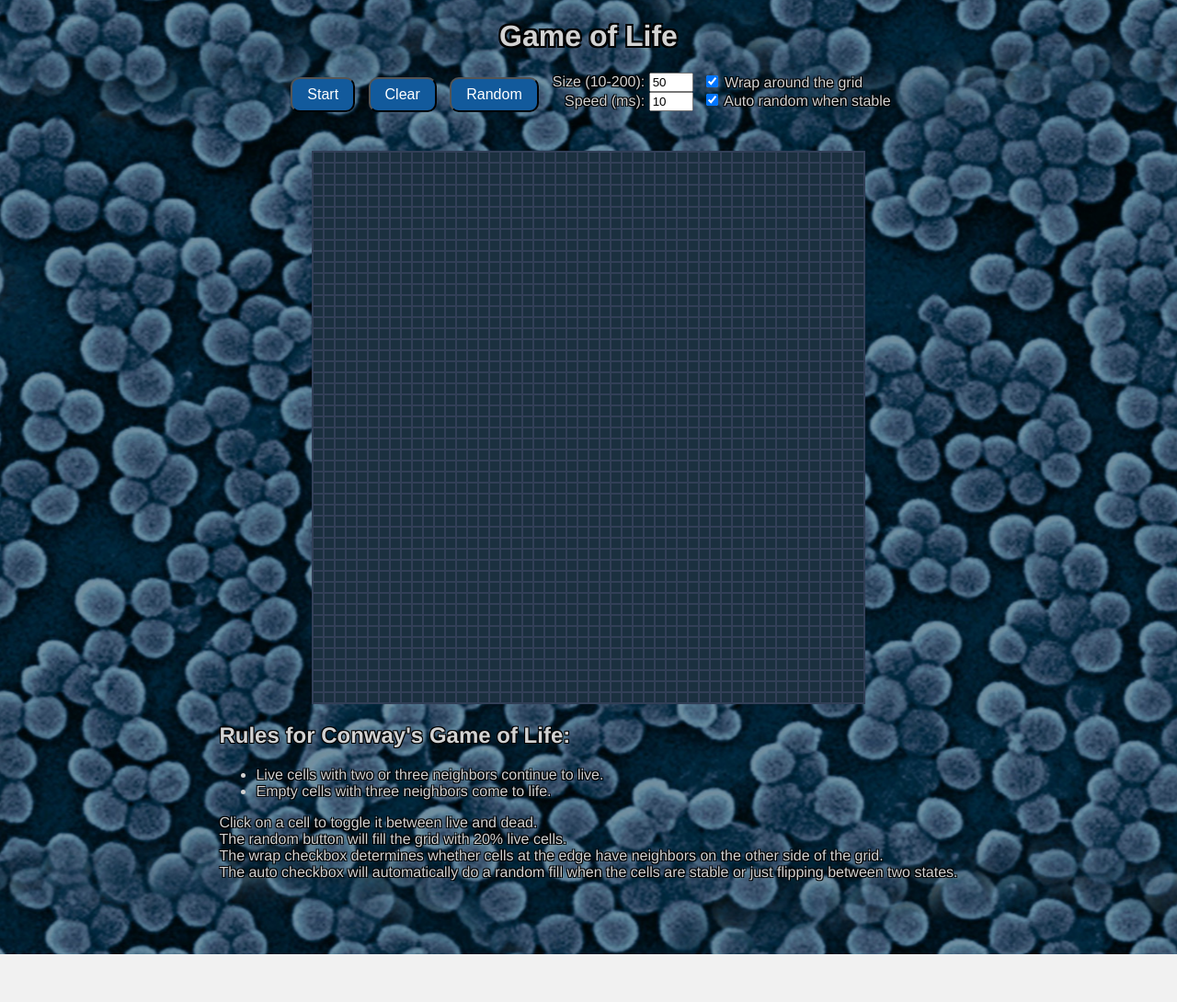
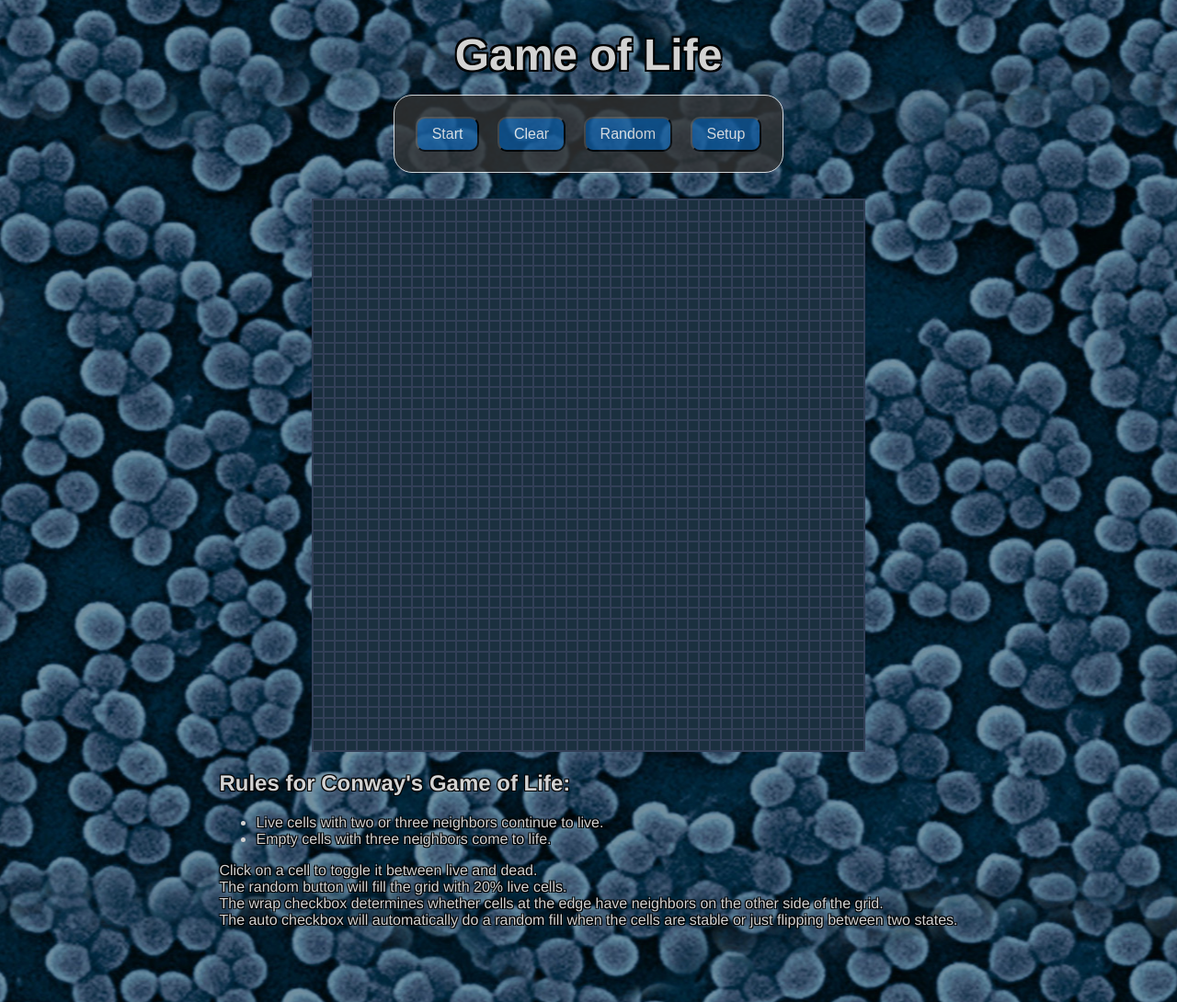
Before and after one commit to dmfiel/game-of-life, a website: page src/index.htm in a window 1280 px wide. Shown: the whole page at 92% size. Before the commit the page ends 1038 px from the top, so only its background shows below. Drawn offline with Linux system fonts and the light colour scheme.

Commit message:
added accessibility and hidden options panel

```diff
--- a/src/index.css
+++ b/src/index.css
@@ -11,7 +11,10 @@ html {
 }
 
 body,
-section {
+section,
+header,
+main,
+footer {
   margin: 0 auto;
 }
 
@@ -22,6 +25,7 @@ body {
 }
 
 h1 {
+  font-size: 3rem;
   text-align: center;
   margin-bottom: 1rem;
   color: lightgray;
@@ -31,22 +35,39 @@ h1 {
 
 #controls {
   display: flex;
-  margin-bottom: 2rem;
+  flex-direction: column;
+  margin-bottom: 1.75rem;
 }
 
-.right {
-  text-align: right;
+.optionpane {
+  border: 1px solid white;
+  border-radius: 20px;
+  padding: 15px;
+  background-color: #333;
+  opacity: 80%;
 }
 
-.buttonblock,
+.buttonblock {
+  display: block;
+  margin-bottom: 0px;
+}
 .optionblock {
   display: block;
-  margin: 5px;
+  margin-top: 15px;
+}
+.hidden {
+  display: none;
+}
+
+.input {
+  text-align: left;
+  margin: 10px;
 }
 .option {
   color: lightgray;
   text-shadow: -1px -1px 0 #000, 1px -1px 0 #000, -1px 1px 0 #000,
     1px 1px 0 #000;
+  margin: 10px;
 }
 
 button {
@@ -55,7 +76,7 @@ button {
   cursor: pointer;
   font-size: 1rem;
   padding: 0.5em 1em;
-  margin: 5px;
+  margin: 7.5px;
   border-radius: 10px;
 }
 
--- a/src/index.htm
+++ b/src/index.htm
@@ -12,24 +12,42 @@
   </head>
 
   <body>
-    <h1>Game of Life</h1>
+    <header role="banner"><h1>Game of Life</h1></header>
+
     <section id="controls">
+      <div class="optionpane">
         <div class="buttonblock">
           <button id="start">Start</button>
           <button id="clear">Clear</button>
           <button id="random">Random</button>
+          <button id="setup">Setup</button>
         </div>
-      <div class="optionblock">
-        <div class="right"><span class="option"> Size (10-200): </span><input type="width" id='gridSize' step=10 style="width: 40px" value="50" /></div>
-        <div class="right"><span class="option"> Speed (ms): </span><input type="number" id='speed' step=10 style="width: 40px" value="10" /></div>
+        <div class="optionblock hidden">
+          <div class="input">
+            <input type="width" id='gridSize' step=10 style="width: 40px" value="50" />
+            <label for="gridSize" class="option">Size (10-200)</label>
           </div>
-      <div class="optionblock">
-        <div class="option"><input type=checkbox id="wrap"  checked><span class="option"> Wrap around the grid</span></input></div>
-        <div class="option"><input type=checkbox id="auto"  checked><span class="option"> Auto random when stable</span></input></div>
+          <div class="input">
+            <input type="number" id='speed' step=10 style="width: 40px" value="10" />
+            <label for="speed" class="option">Speed (ms)</label>
+          </div>
+          <div class="option">
+            <input type=checkbox id="wrap" checked aria-describedby="wrapTooltip">
+              <span class="option" role="tooltip" id="wrapTooltip"> Wrap around the grid</span>
+            </input>
+          </div>
+          <div class="option">
+            <input type=checkbox id="auto" checked aria-describedby="autoTooltip">
+              <span class="option" role="tooltip" id="autoTooltip"> Auto random when stable</span>
+            </input>
+          </div>
+        </div>
       </div>
     </section>
-    <section id="grid"></section>
-    <section>
+
+    <main role="main" id="grid"></main>
+
+    <footer role="contentinfo">
       <h2>Rules for Conway's Game of Life:</h2>
       <ul>
         <li>
@@ -45,6 +63,6 @@
         The wrap checkbox determines whether cells at the edge have neighbors on the other side of the grid. <br />
         The auto checkbox will automatically do a random fill when the cells are stable or just flipping between two states.
       </p>
-    </section>
+    </footer>
   </body>
 </html>
--- a/src/life.js
+++ b/src/life.js
@@ -13,8 +13,10 @@ let crcTable;
 const startButton = document.getElementById('start');
 const clearButton = document.getElementById('clear');
 const randomButton = document.getElementById('random');
+const setupButton = document.getElementById('setup');
 const speedInput = document.getElementById('speed');
 const gridSizeInput = document.getElementById('gridSize');
+const optionBlock = document.querySelector('.optionblock');
 
 const getWrap = () => document.getElementById('wrap').checked;
 const getAuto = () => document.getElementById('auto').checked;
@@ -256,6 +258,12 @@ const attachRandomEventHandler = () => {
   randomButton.addEventListener('click', random);
 };
 
+const attachSetupEventHandler = () => {
+  setupButton.addEventListener('click', () =>
+    optionBlock.classList.toggle('hidden')
+  );
+};
+
 const attachSpeedEventHandler = () => {
   speedInput.addEventListener('change', getSpeed);
   speedInput.addEventListener('onchange', getSpeed);
@@ -280,6 +288,7 @@ const init = () => {
   attachStartEventHandler();
   attachClearEventHandler();
   attachRandomEventHandler();
+  attachSetupEventHandler();
   attachSpeedEventHandler();
   attachSizeEventHandler();
 };
```
Lines whose indentation alone changed are shown as unchanged.
